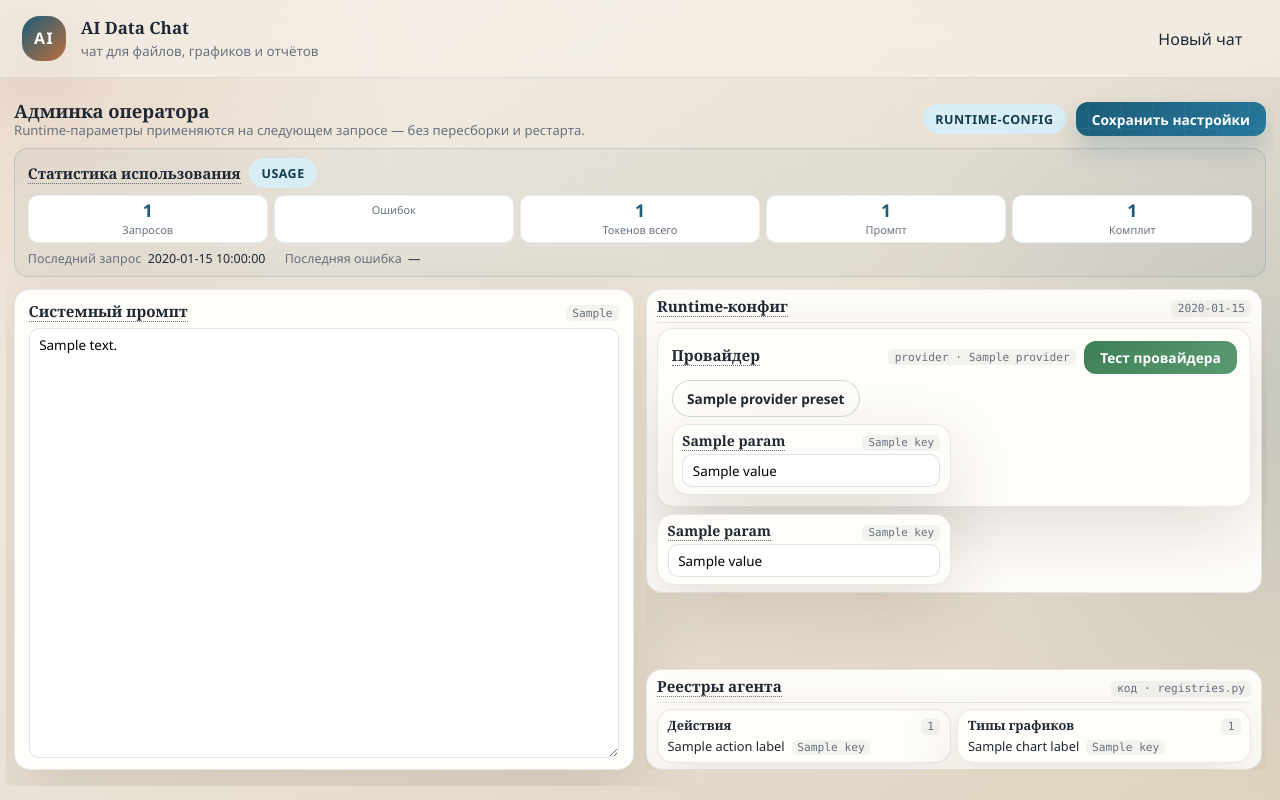
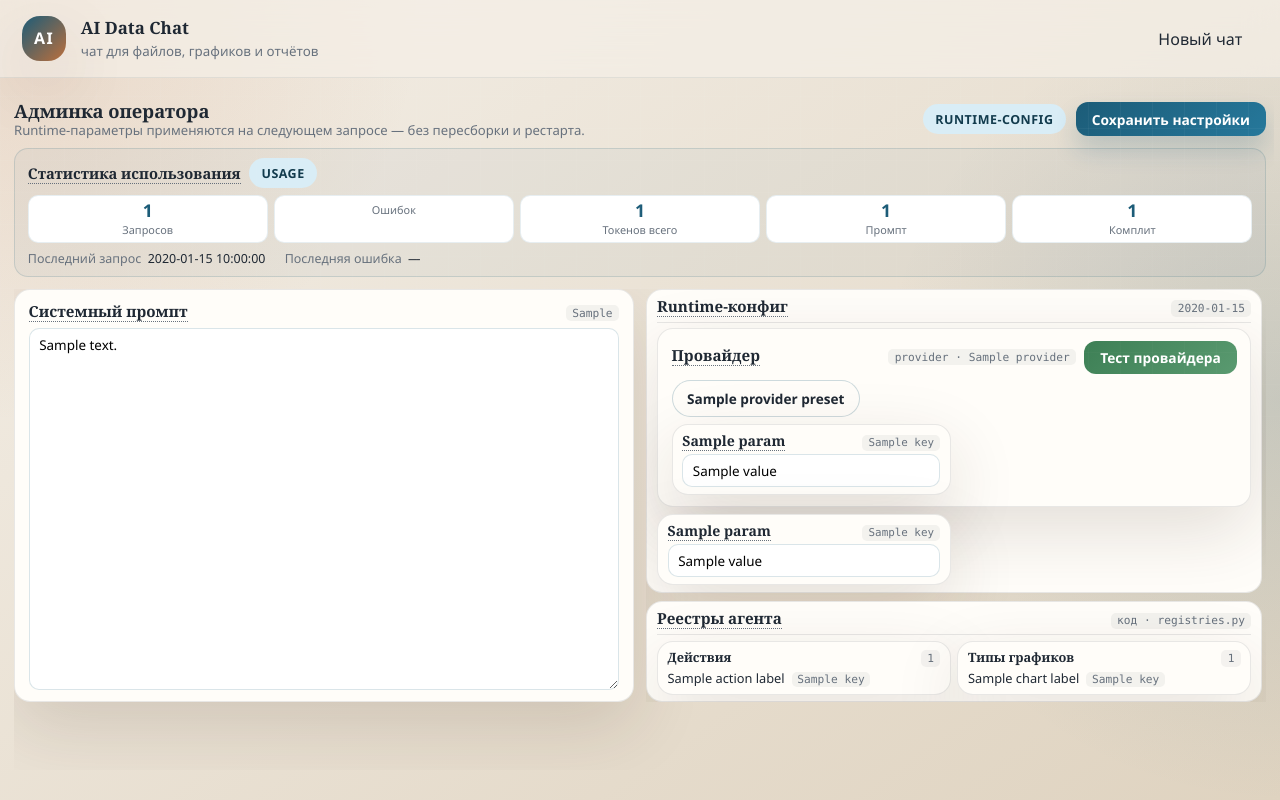
Before and after one commit to AlexLvGulyaev/ai-data-assistant, a FastAPI app: template templates/admin.html in a window 1280 px wide. Run offline with FastAPI, Linux system fonts and the light colour scheme; the template is opened without the code that fills it: most values are stand-ins (such as "Sample title", 1, 10 or a date in 2020); some libraries are stand-ins or nearby versions.

Commit message:
fix(admin): align prompt height with right group, remove inter-section gap
Revert justify-content:space-between on .admin-layout__side (it tore
Реестры away from Runtime-конфиг with an ugly transparent gap). Switch
.admin-layout grid row 1fr → auto + align-content:start: the row now
sizes to the right group's content height, the prompt stretches to
that same row, so prompt bottom == Реестры bottom (DIFF=0 measured).
Free space drops below both columns (toast floats there, not over the
Реестры). Measured headless at 1440×1150 / 1440×1080 / 1280×1080:
GAP_rt_regs=8px (normal section gap), no scroll anywhere, textarea 633px.

Co-Authored-By: Claude <noreply@anthropic.com>

```diff
--- a/static/css/styles.css
+++ b/static/css/styles.css
@@ -1054,11 +1054,19 @@ button,
 .admin-layout {
     display: grid;
     grid-template-columns: minmax(0, 1fr) minmax(460px, 1fr);
-    grid-template-rows: 1fr;
+    /* Ряд — по высоте контента (правой группы Runtime+Реестры), а не 1fr.
+       align-content:start не даёт auto-ряду растягиваться до колонки — иначе
+       промпт снова стал бы выше правой группы. Промпт (align-items:stretch)
+       тянется до высоты ряда = низ Реестров. Свободное место оказывается снизу
+       под обеими колонками (там плавает toast). overflow-y:auto — на коротких
+       экранах (контент > колонки) скроллится сам layout, а не только сайд. */
+    grid-template-rows: auto;
+    align-content: start;
     gap: 0.8rem;
     align-items: stretch;
     flex: 1 1 auto;
     min-height: 0;
+    overflow-y: auto;
 }
 
 /* Единая форма настроек растягивается на всю высоту оболочки (админка —
@@ -1082,12 +1090,14 @@ button,
     display: flex;
     flex-direction: column;
     gap: 0.5rem;
-    /* Свободное место (когда колонка выше контента) распределяем так:
-       Runtime-конфиг — к верху, Реестры — к низу (низ группы совпадает с
-       низом панели промпта), прозрачный зазор — между ними. На коротких
-       экранах (контент > колонки) free space нет — space-between не
-       срабатывает, колонка скроллится как обычно. */
-    justify-content: space-between;
+    /* Секции стоят вплотную (flex-start, без зазора между Runtime-конфиг и
+       Реестрами) — группа контентной высоты прижата к верху. Ряд сетки
+       (.admin-layout grid-template-rows:auto + align-content:start) берётся
+       по высоте этой группы, промпт тянется до неё же — низ промпта совпадает
+       с низом Реестров. Свободное место (когда колонка выше контента) остаётся
+       СНИЗУ под обеими колонками — там плавает toast «Тест провайдера», не
+       наползая на Реестры. На коротких экранах (контент > колонки) ряд
+       перерастает колонку — скроллится сам .admin-layout. */
     min-width: 0;
     min-height: 0;
     overflow-y: auto;
--- a/templates/base.html
+++ b/templates/base.html
@@ -4,9 +4,9 @@
     <meta charset="UTF-8">
     <meta name="viewport" content="width=device-width, initial-scale=1.0">
     <title>{{ page_title or "AI Data Chat" }}</title>
-    <link rel="stylesheet" href="/static/css/styles.css?v=20260813l">
+    <link rel="stylesheet" href="/static/css/styles.css?v=20260813o">
     <script src="https://unpkg.com/htmx.org@1.9.12"></script>
-    <script defer src="/static/js/app.js?v=20260813l"></script>
+    <script defer src="/static/js/app.js?v=20260813o"></script>
 </head>
 <body>
     <div class="page-backdrop"></div>
```
